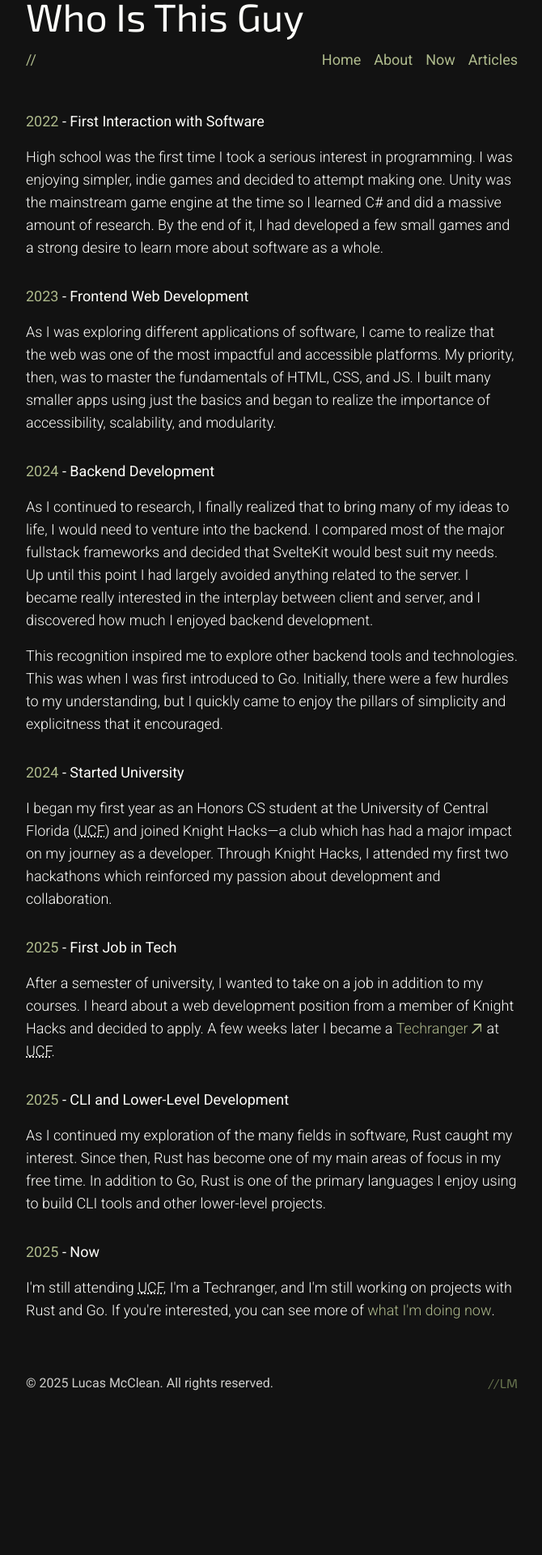
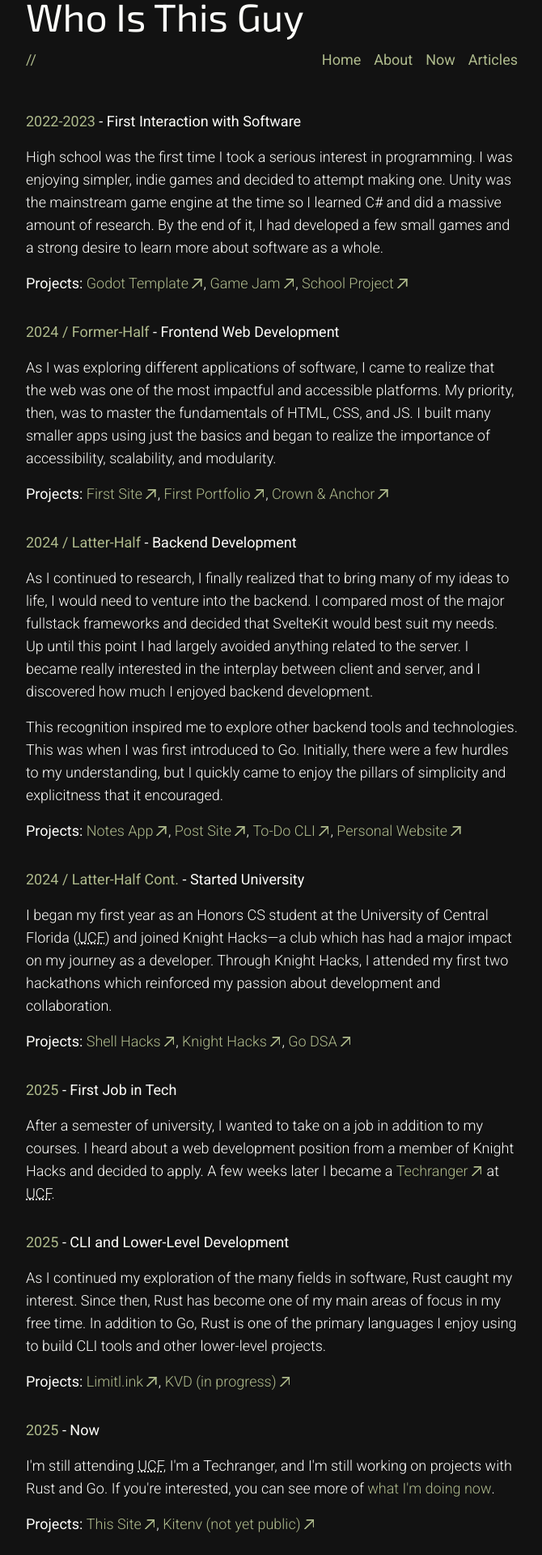
Before and after one commit to lucasmcclean/portfolio, a SvelteKit app: page /about in a window 1280 px wide. Shown: the part 140-2060 px from the top of the page at 81% size, without its empty margins (304-974 px from the left). Before the commit the page ends 1892 px from the top, so only its background shows below. Built offline with nearby package versions, Linux system fonts and the light colour scheme; a web font is replaced by a local one.

Commit message:
feat(about): add projects to timeline

```diff
--- a/src/routes/about/+page.svelte
+++ b/src/routes/about/+page.svelte
@@ -23,7 +23,7 @@
 		<section class="">
 			<ol class="space-y-8 [&_li]:space-y-4">
 				<li>
-					<h4><span class="text-secondary">2022</span> - First Interaction with Software</h4>
+					<h4><span class="text-secondary">2022-2023</span> - First Interaction with Software</h4>
 					<p class="font-light">
 						High school was the first time I took a serious interest in programming. I was enjoying
 						simpler, indie games and decided to attempt making one. Unity was the mainstream game
@@ -31,20 +31,40 @@
 						it, I had developed a few small games and a strong desire to learn more about software
 						as a whole.
 					</p>
+					<p class="font-light">
+						<strong>Projects:</strong>
+						<Link href="https://github.com/lucasmcclean/godot-game-template" external
+							>Godot Template</Link
+						>,
+						<Link href="https://github.com/lucasmcclean/doomsday-catastrophe-gwj63" external
+							>Game Jam</Link
+						>,
+						<Link href="https://github.com/lucasmcclean/Top-Down-RPG" external>School Project</Link>
+					</p>
 				</li>
 
 				<li>
-					<h4><span class="text-secondary">2023</span> - Frontend Web Development</h4>
+					<h4><span class="text-secondary">2024 / Former-Half</span> - Frontend Web Development</h4>
 					<p class="font-light">
 						As I was exploring different applications of software, I came to realize that the web
 						was one of the most impactful and accessible platforms. My priority, then, was to master
 						the fundamentals of HTML, CSS, and JS. I built many smaller apps using just the basics
 						and began to realize the importance of accessibility, scalability, and modularity.
 					</p>
+					<p class="font-light">
+						<strong>Projects:</strong>
+						<Link href="https://github.com/lucasmcclean/first-website" external>First Site</Link>,
+						<Link href="https://github.com/lucasmcclean/first-portfolio" external
+							>First Portfolio</Link
+						>,
+						<Link href="https://github.com/lucasmcclean/crown-and-anchor" external
+							>Crown & Anchor</Link
+						>
+					</p>
 				</li>
 
 				<li>
-					<h4><span class="text-secondary">2024</span> - Backend Development</h4>
+					<h4><span class="text-secondary">2024 / Latter-Half</span> - Backend Development</h4>
 					<p class="font-light">
 						As I continued to research, I finally realized that to bring many of my ideas to life, I
 						would need to venture into the backend. I compared most of the major fullstack
@@ -59,16 +79,32 @@
 						understanding, but I quickly came to enjoy the pillars of simplicity and explicitness
 						that it encouraged.
 					</p>
+					<p class="font-light">
+						<strong>Projects:</strong>
+						<Link href="https://github.com/lucasmcclean/notes-app" external>Notes App</Link>,
+						<Link href="https://github.com/lucasmcclean/post-website" external>Post Site</Link>,
+						<Link href="https://github.com/lucasmcclean/todo-cli" external>To-Do CLI</Link>,
+						<Link href="https://github.com/lucasmcclean/personal-website" external
+							>Personal Website</Link
+						>
+					</p>
 				</li>
 
 				<li>
-					<h4><span class="text-secondary">2024</span> - Started University</h4>
+					<h4><span class="text-secondary">2024 / Latter-Half Cont.</span> - Started University</h4>
 					<p class="font-light">
 						I began my first year as an Honors CS student at the University of Central Florida (<abbr
 							title="University of Central Florida">UCF</abbr
 						>) and joined Knight Hacks—a club which has had a major impact on my journey as a
 						developer. Through Knight Hacks, I attended my first two hackathons which reinforced my
 						passion about development and collaboration.
+					</p>
+					<p class="font-light">
+						<strong>Projects:</strong>
+						<Link href="https://github.com/lucasmcclean/shell-hacks-24" external>Shell Hacks</Link>,
+						<Link href="https://github.com/lucasmcclean/knight-hacks-24" external>Knight Hacks</Link
+						>,
+						<Link href="https://github.com/lucasmcclean/dsa-go" external>Go DSA</Link>
 					</p>
 				</li>
 
@@ -92,6 +128,11 @@
 						to Go, Rust is one of the primary languages I enjoy using to build CLI tools and other
 						lower-level projects.
 					</p>
+					<p class="font-light">
+						<strong>Projects:</strong>
+						<Link href="https://github.com/lucasmcclean/limitlink" external>Limitl.ink</Link>,
+						<Link href="https://github.com/lucasmcclean/kvd" external>KVD (in progress)</Link>
+					</p>
 				</li>
 
 				<li>
@@ -101,6 +142,13 @@
 						Techranger, and I'm still working on projects with Rust and Go. If you're interested,
 						you can see more of
 						<Link href="/now" class="font-light">what I'm doing now</Link>.
+					</p>
+					<p class="font-light">
+						<strong>Projects:</strong>
+						<Link href="https://github.com/lucasmcclean/portfolio" external>This Site</Link>,
+						<Link href="https://github.com/lucasmcclean/kitenv" external
+							>Kitenv (not yet public)</Link
+						>
 					</p>
 				</li>
 			</ol>
```
